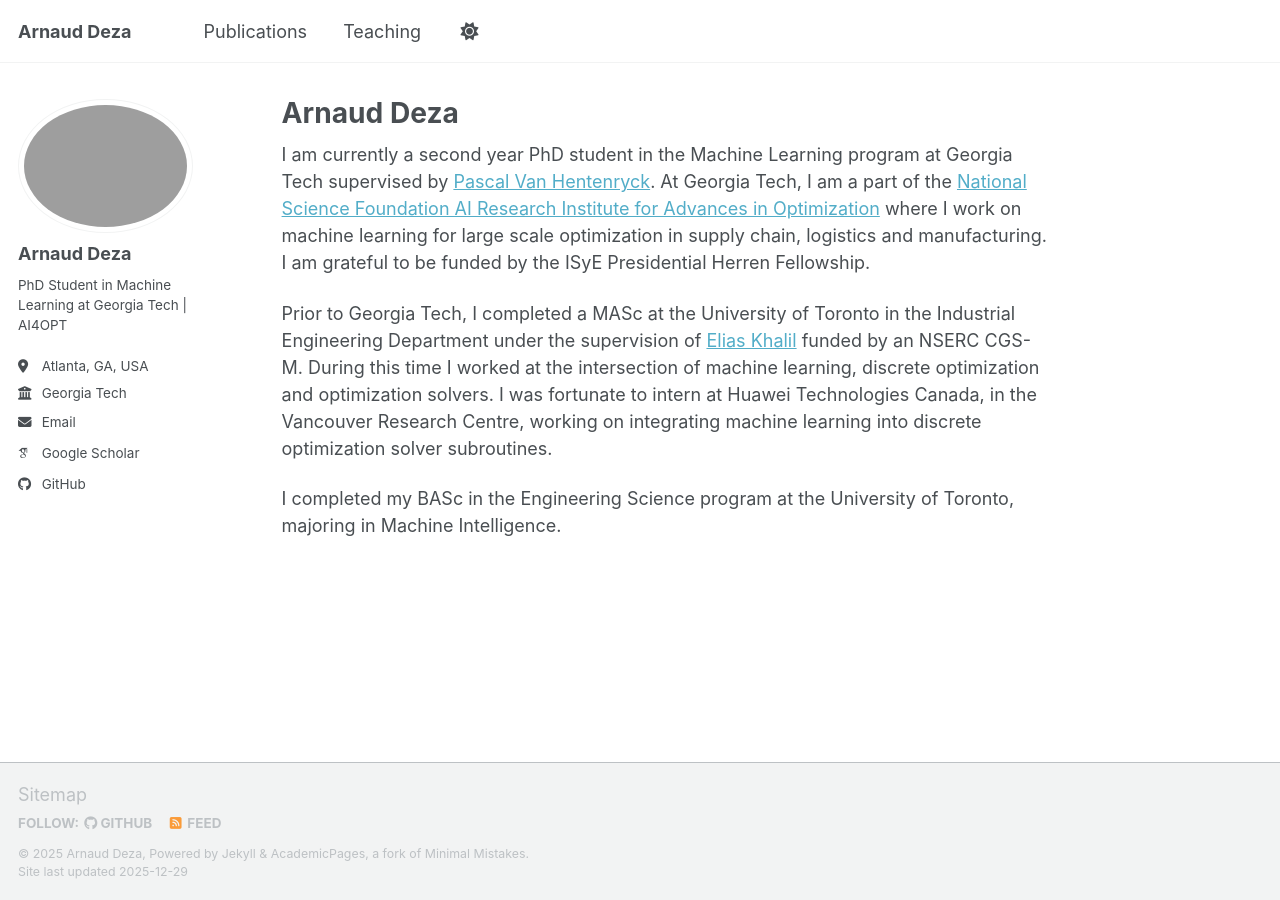
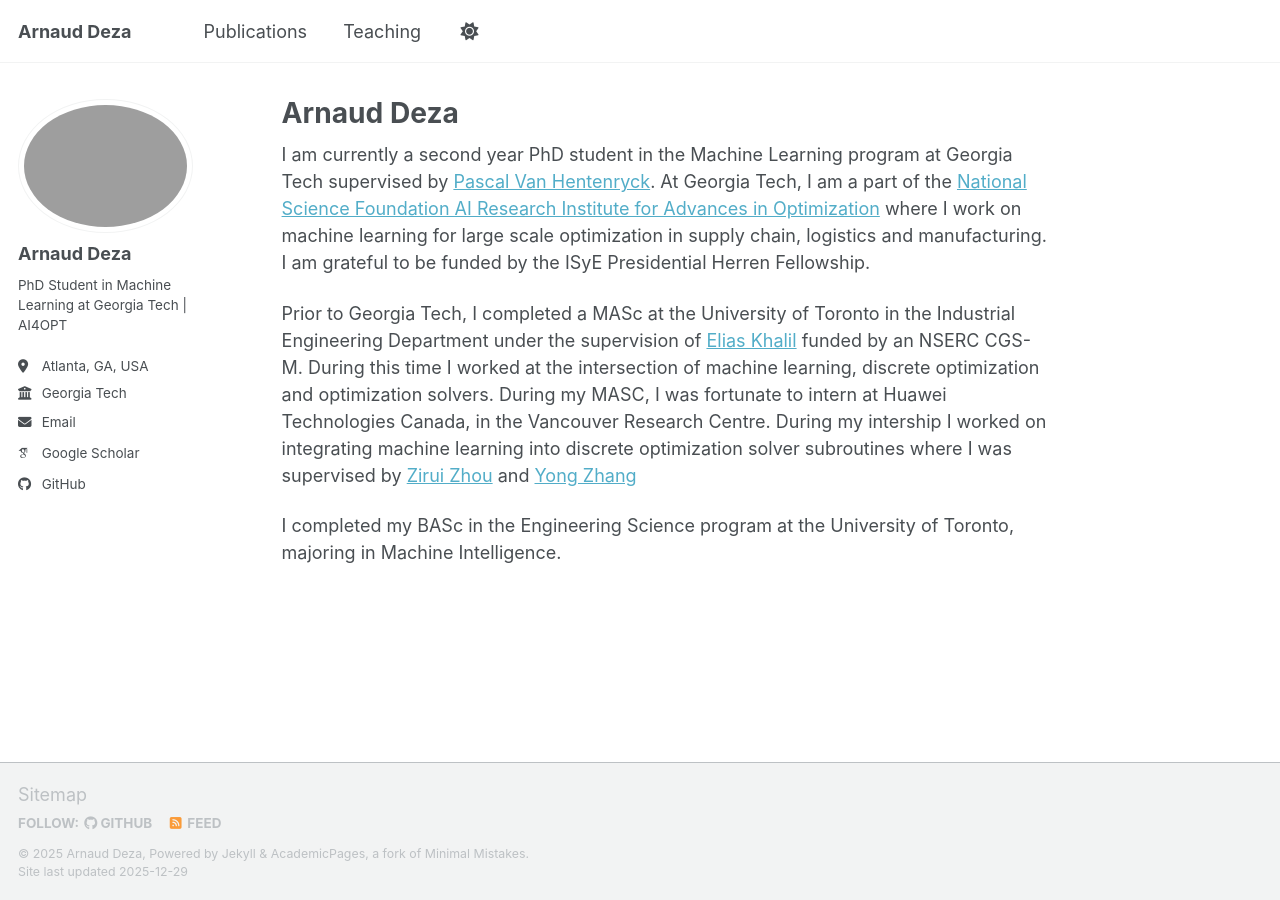
Before and after one commit to ArnaudDeza/ArnaudDeza.github.io, a Jekyll site: the page built from _pages/about.md, in a window 1280 px wide. Built offline with Jekyll 4.4.1, drawn with Linux system fonts in a browser that asks for light colours; some web fonts are replaced; a script bundle is joined from its source files by our own code; library files that are not in the unit come from our copies.

Commit message:
add huawei

```diff
--- a/_pages/about.md
+++ b/_pages/about.md
@@ -10,7 +10,7 @@ redirect_from:
 I am currently a second year PhD student in the Machine Learning program at Georgia Tech supervised by [Pascal Van Hentenryck](https://scholar.google.com/citations?user=GxFQz-4AAAAJ&hl=en). At Georgia Tech, I am a part of the [National Science Foundation AI Research Institute for Advances in Optimization](https://www.ai4opt.org/) where I work on machine learning for large scale optimization in supply chain, logistics and manufacturing. I am grateful to be funded by the ISyE Presidential Herren Fellowship.
 
 
-Prior to Georgia Tech, I completed a MASc at the University of Toronto in the Industrial Engineering Department under the supervision of [Elias Khalil](https://scholar.google.com/citations?user=juqDWQMAAAAJ&hl=en) funded by an NSERC CGS-M. During this time I worked at the intersection of machine learning, discrete optimization and optimization solvers. I was fortunate to intern at Huawei Technologies Canada, in the Vancouver Research Centre, working on integrating machine learning into discrete optimization solver subroutines.
+Prior to Georgia Tech, I completed a MASc at the University of Toronto in the Industrial Engineering Department under the supervision of [Elias Khalil](https://scholar.google.com/citations?user=juqDWQMAAAAJ&hl=en) funded by an NSERC CGS-M. During this time I worked at the intersection of machine learning, discrete optimization and optimization solvers. During my MASC, I was fortunate to intern at Huawei Technologies Canada, in the Vancouver Research Centre. During my intership I worked on integrating machine learning into discrete optimization solver subroutines where I was supervised by [Zirui Zhou](https://scholar.google.com/citations?user=2fKv_JQAAAAJ&hl=en) and [Yong Zhang](https://scholar.google.com/citations?user=K2zamrwAAAAJ&hl=en)
 
 
 I completed my BASc in the Engineering Science program at the University of Toronto, majoring in Machine Intelligence.
```
